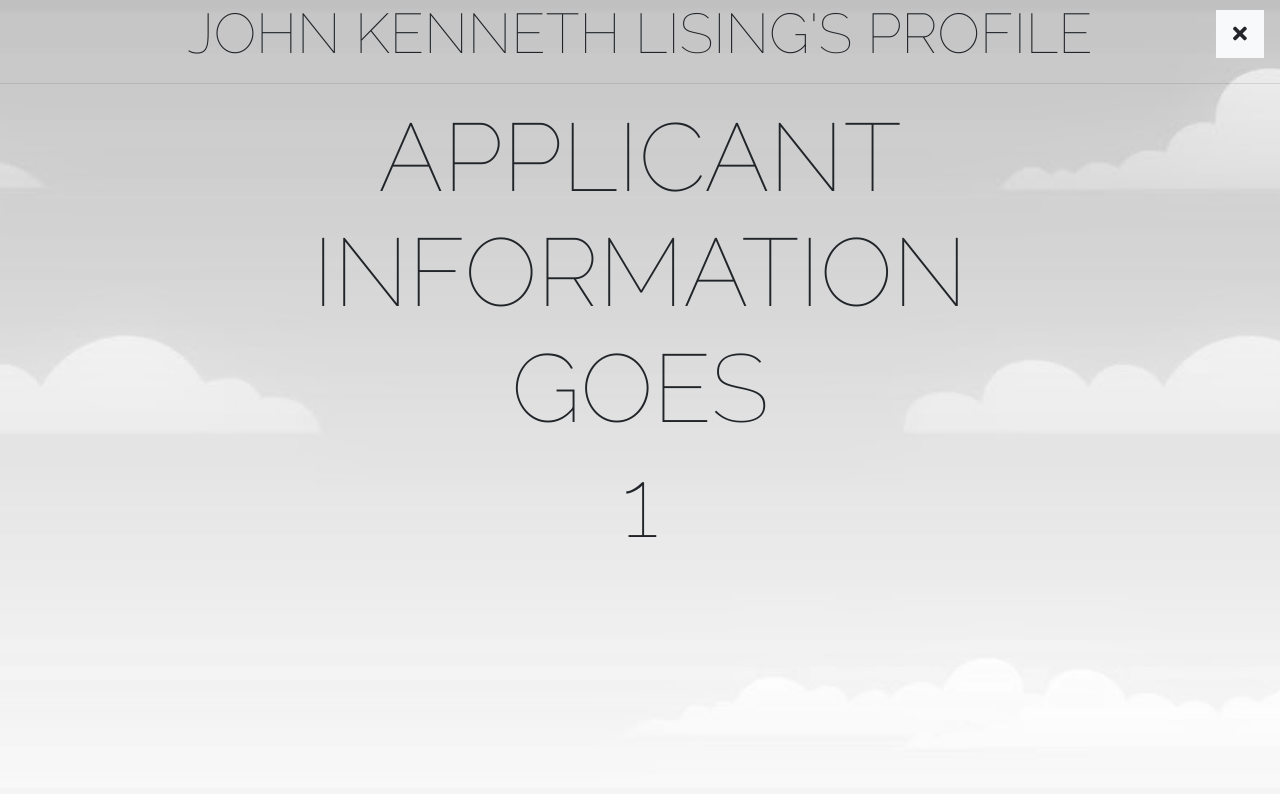
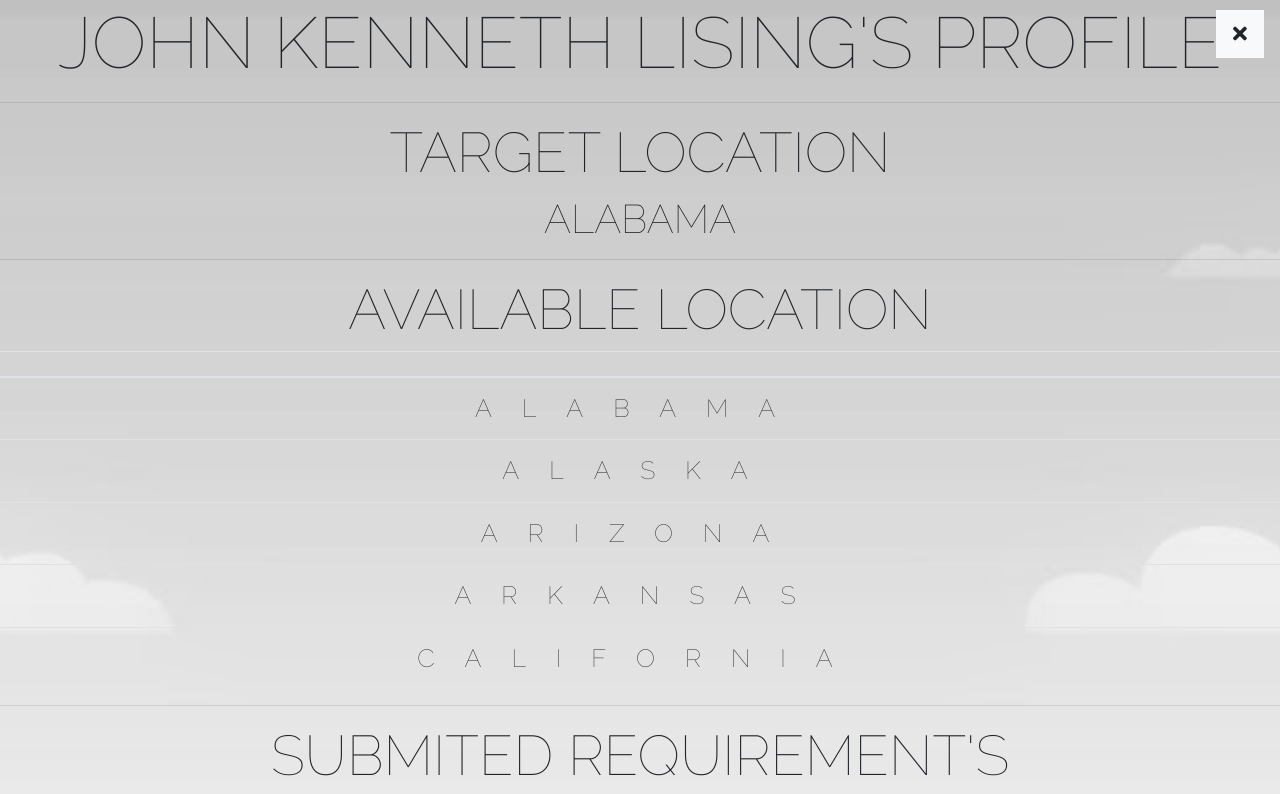
Before and after one commit to K3-L6/loc-app-proto-design, a plain HTML site: page applicant.html in a window 1280 px wide. Both pictures are taken after a click on the button 1108 px from the left and 286 px from the top of the page. Shown: the top 794 px of the page. Drawn offline with nearby package versions, Linux system fonts and the light colour scheme.

Commit message:
need fixing on modal height

```diff
--- a/applicant.html
+++ b/applicant.html
@@ -154,14 +154,80 @@
 		</button>
 	</div>
 
+	<!-- APPLICANT PROFILE MODAL -->
 	<div class="wholePageModal text-center animated faster" id="applicantModal">
-		<h1 class="display-4">JOHN KENNETH LISING'S PROFILE</h1>
-
+		<h1 class="display-3">JOHN KENNETH LISING'S PROFILE</h1>
 		<hr>
 
-		<h1 class="display-1">APPLICANT<br>INFORMATION<br>GOES<br>1</h1>
+		<h1 class="display-4">TARGET LOCATION</h1>
+		<h1>ALABAMA</h1>
+		<hr>
 
+		<h1 class="display-4">AVAILABLE LOCATION</h1>
+		<table class="table text-center">
+			<thead>
+				<tr>
+					<th width="100%"></th>
+				</tr>
+			</thead>
+			<tbody>
 
+				<tr>
+					<td class="table-data-big">ALABAMA</td>
+				</tr>
+
+				<tr>
+					<td class="table-data-big">ALASKA</td>
+				</tr>
+
+				<tr>
+					<td class="table-data-big">ARIZONA</td>
+				</tr>
+
+				<tr>
+					<td class="table-data-big">ARKANSAS</td>
+				</tr>
+
+				<tr>
+					<td class="table-data-big">CALIFORNIA</td>
+				</tr>
+
+			</tbody>
+		</table>
+		<hr>
+
+		<h1 class="display-4">SUBMITED REQUIREMENT'S</h1>
+		<table class="table text-center">
+			<thead>
+				<tr>
+					<th width="100%"></th>
+				</tr>
+			</thead>
+			<tbody>
+
+				<tr>
+					<td class="table-data-big">NBI CLEARANCE</td>
+				</tr>
+
+				<tr>
+					<td class="table-data-big">NSO BIRTH CERTIFICATE</td>
+				</tr>
+
+				<tr>
+					<td class="table-data-big">MEDICAL CERTIFICATE</td>
+				</tr>
+
+				<tr>
+					<td class="table-data-big">CERTIFICATE OF CONTRACT</td>
+				</tr>
+
+				<tr>
+					<td class="table-data-big">VOTER'S ID</td>
+				</tr>
+
+			</tbody>
+		</table>
+		<hr>
 
 		<button class="btn btn-light btn-lg rounded-0 wholePageModalClose" onclick="closeApplicantModal()">
 			<i class="fas fa-times"></i>
--- a/css/style.css
+++ b/css/style.css
@@ -71,7 +71,7 @@
     background-repeat: no-repeat;
 	background-size: cover;
 	background-attachment: fixed;
-	height: 100%;
+	/* height: 100%; */
 	position: absolute;
 	left: 0;
 	top: 0;
```
